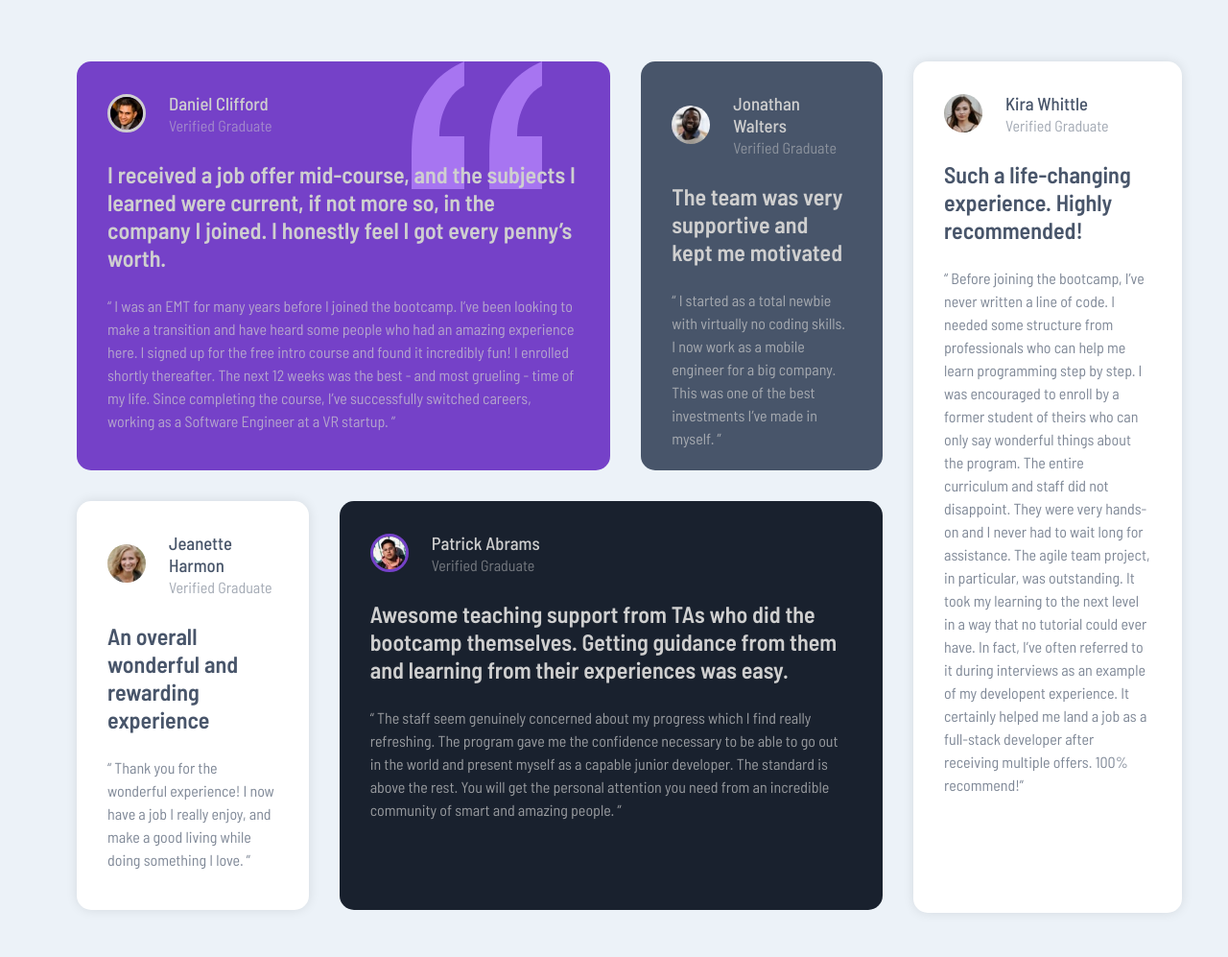
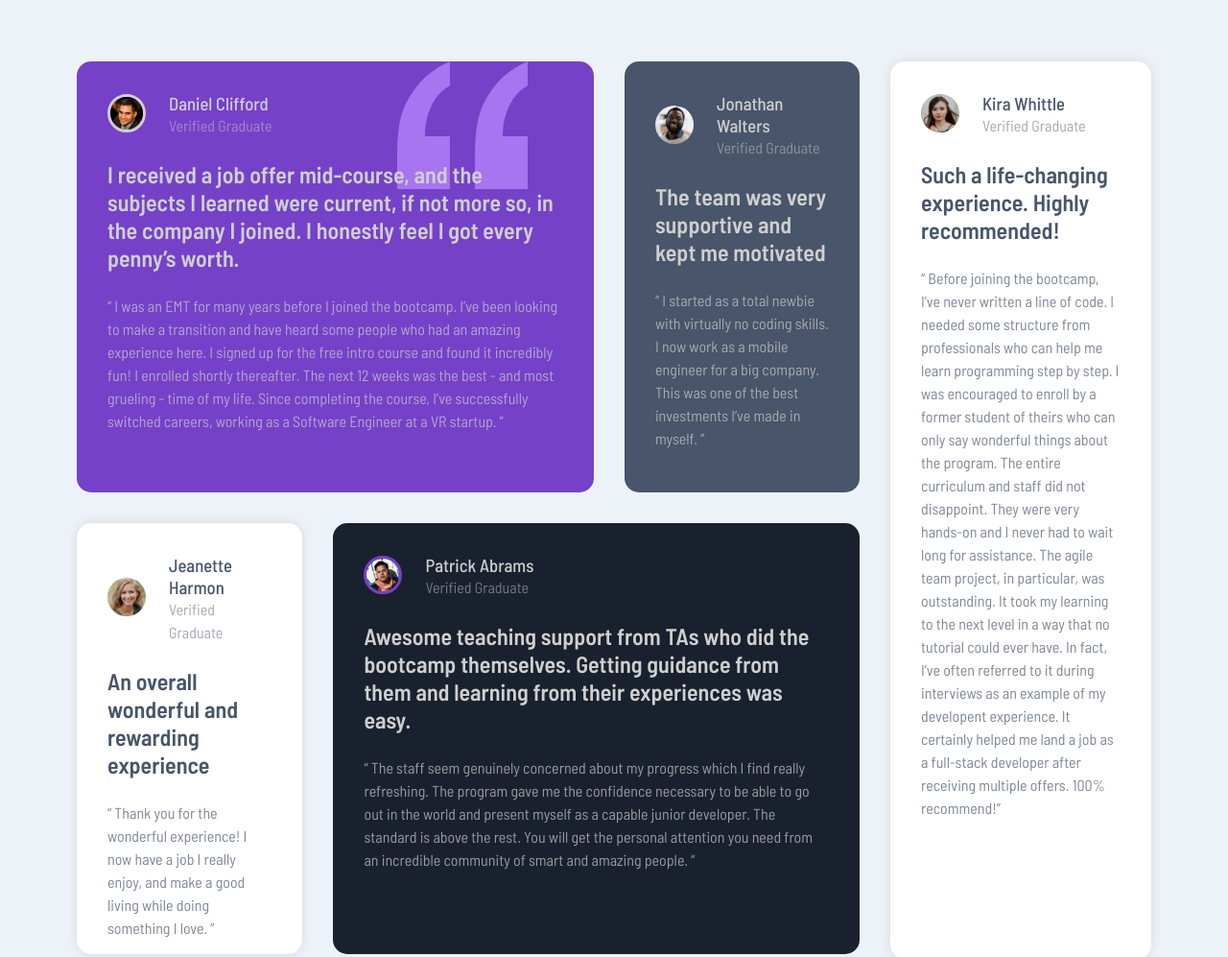
Before and after one commit to SaeedAbakah/Frontend-mentor-testimonials-grid, a plain HTML site: page index.html in a window 1280 px wide. Shown: the top 997 px of the page at 96% size. Drawn offline with Linux system fonts and the light colour scheme.

Commit message:
grid column change

```diff
--- a/style.css
+++ b/style.css
@@ -23,7 +23,7 @@ body{
 
 main {
     display: grid;
-    grid-template-columns: 75% 25%;
+    grid-template-columns: 3fr 1fr;
     max-width: 1440px;
     margin: 0 auto;
     gap: 2rem;
```
